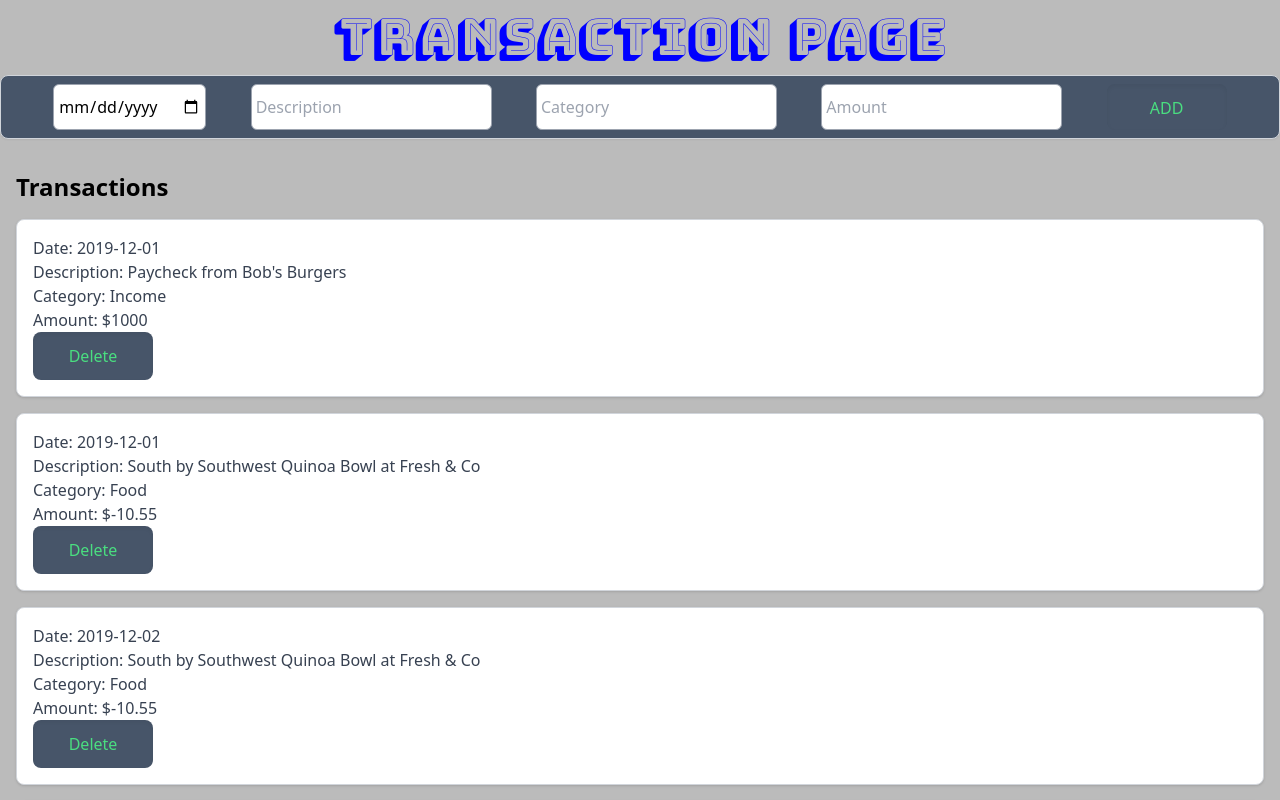
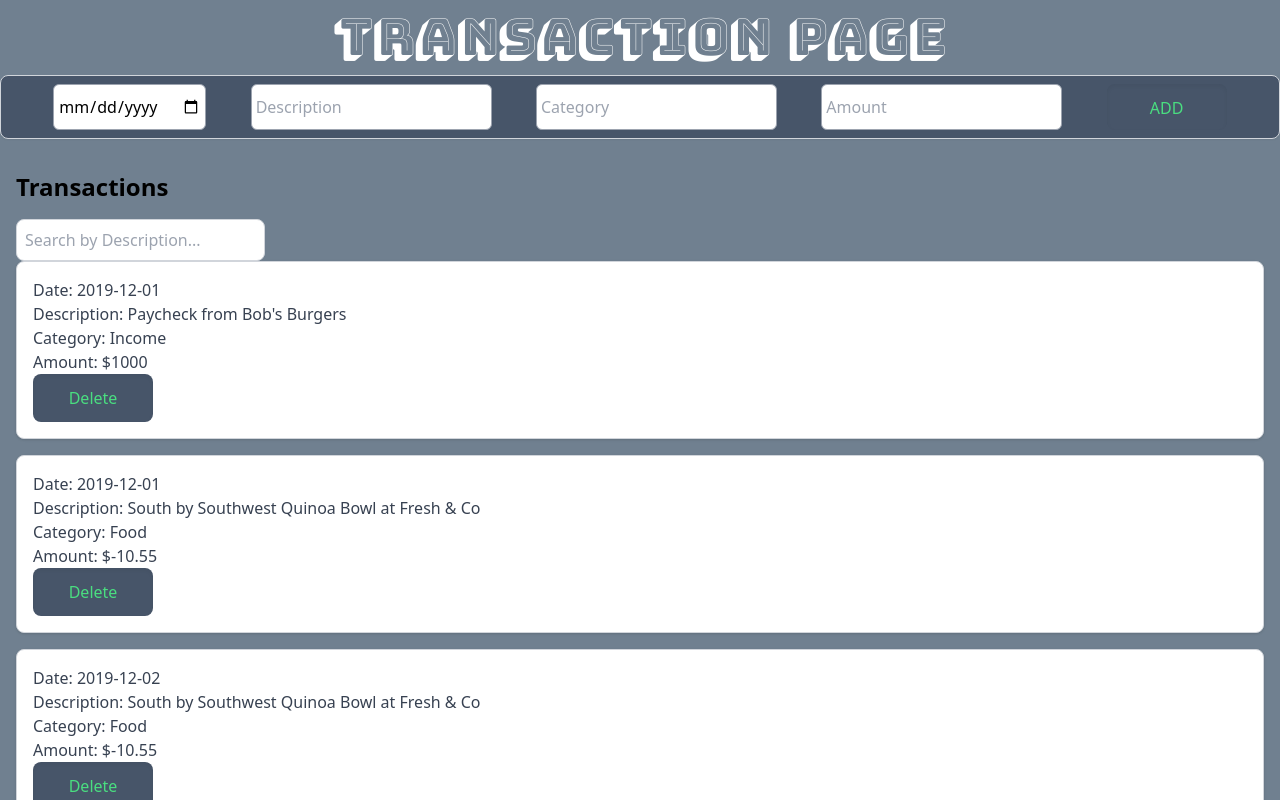
Before and after one commit to Jeremy-3/Phase-2-Code-Challenge1, a React (Vite) app: page / in a window 1280 px wide. Shown: the top 800 px of the page. Built offline with nearby package versions, Linux system fonts and the light colour scheme; data requests are answered from the project's data file.

Commit message:
added a search bar in transaction

```diff
--- a/src/App.css
+++ b/src/App.css
@@ -9,5 +9,5 @@
   font-weight: 400;
   font-style: normal;
   font-size: 50px;
-  color: blue;
+  color: #ffff;
 }
--- a/src/components/Transactions.jsx
+++ b/src/components/Transactions.jsx
@@ -3,6 +3,7 @@ import OneTrans from "./OneTrans";
 
 function Transactions() {
   const [transactions, setTransactions] = useState([])
+  const [searchQuery, setSearchQuery] = useState("");
   useEffect(()=>{
     fetch('http://localhost:3000/transactions')
     .then(res => res.json())
@@ -24,10 +25,28 @@ function Transactions() {
     })
     .catch(error => console.log("Error:", error));
   }
+const filteredTransactions = transactions.filter(transaction => transaction.description.toLowerCase().includes(searchQuery.toLowerCase())
+)
+
+const handleSearchChange = (event) => {
+  setSearchQuery(event.target.value);
+};
   console.log(transactions);
   return (
     <div className="container mx-auto p-4">
       <h1 className="text-2xl font-bold mb-4">Transactions</h1>
+      <div>
+        <input
+        type="text"
+        value={searchQuery}
+        onChange={handleSearchChange}
+        placeholder="Search by Description..."
+        className="p-2 border border-gray-300 rounded-lg focus:outline-none focus:border-transparent"
+        />
+      </div>
+      <ul>
+        {filteredTransactions.map((transaction)=> <OneTrans key={transaction.id} transaction={transaction} deleteTransaction={deleteTransaction}/>)}
+      </ul>
       <ul>
         {transactions.map((transaction) => (
           <OneTrans key={transaction.id} transaction={transaction} deleteTransaction={deleteTransaction}/>
--- a/src/index.css
+++ b/src/index.css
@@ -2,5 +2,5 @@
 @tailwind components;
 @tailwind utilities;
 :root {
-  background-color:rgb(187, 187, 187);
+ background-color:slategrey;
 }
```
